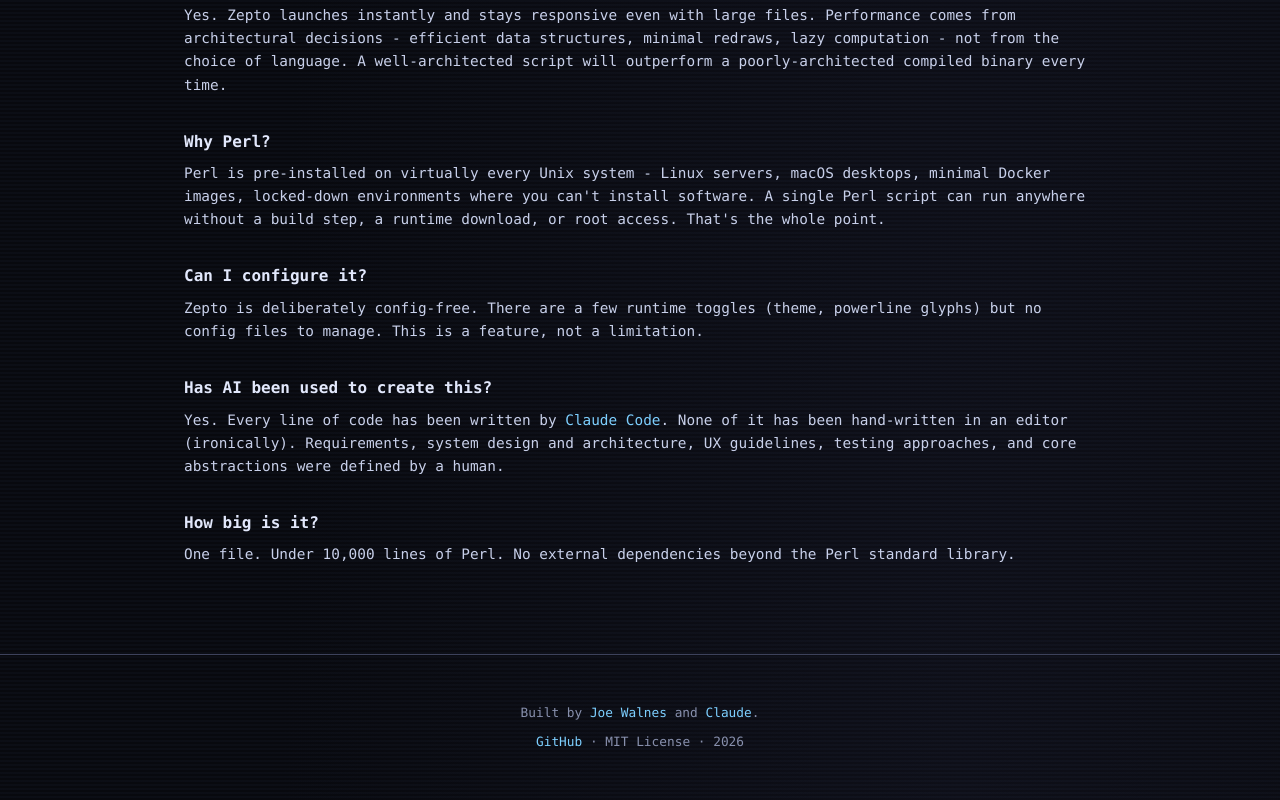
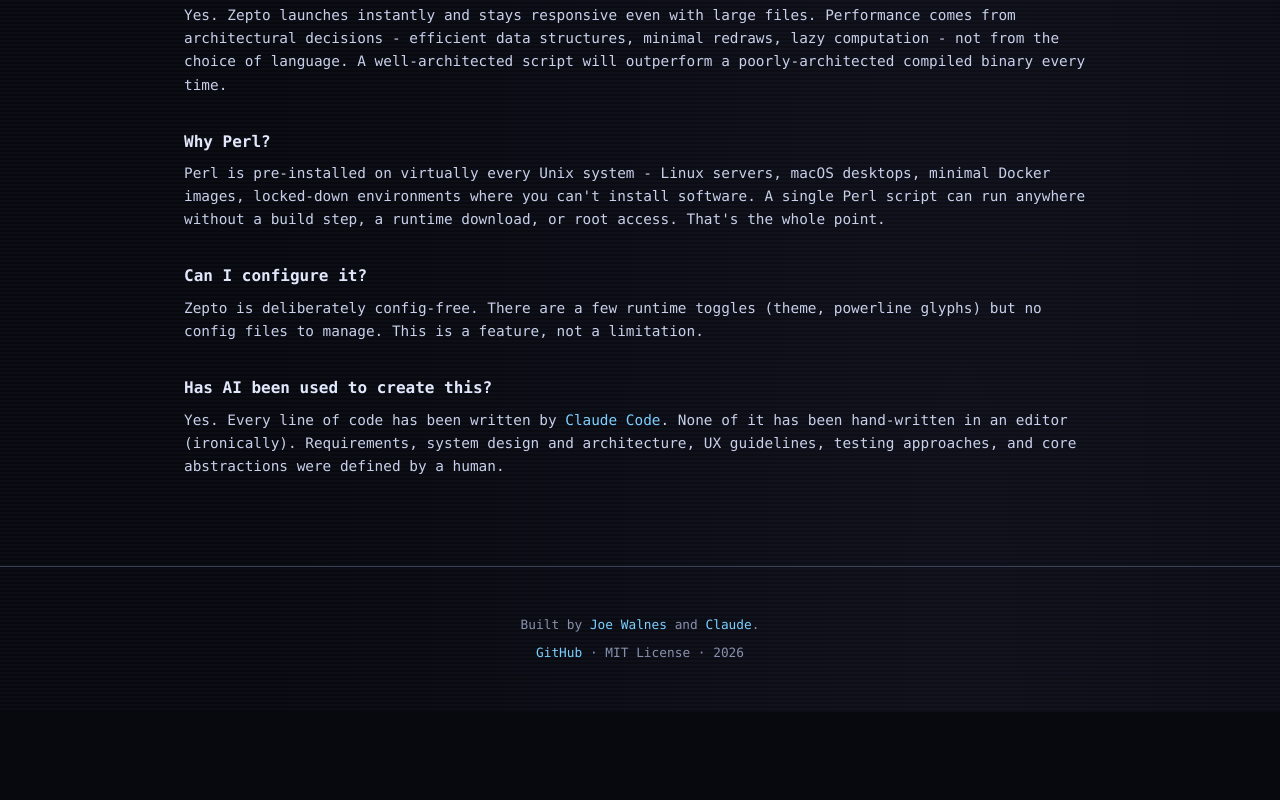
Before and after one commit to joewalnes/zepto, a plain HTML site: page website/src/index.html in a window 1280 px wide. Shown: the part 5167-5967 px from the top of the page. After the commit the page ends 5879 px from the top, so only its background shows below. Drawn offline with Linux system fonts and the light colour scheme.

Commit message:
Remove "How big is it?" FAQ section
Committed-By-Agent: claude

```diff
--- a/website/src/index.html
+++ b/website/src/index.html
@@ -517,11 +517,6 @@
             abstractions were defined by a human.
         </p>
 
-        <h3>How big is it?</h3>
-        <p>
-            One file. Under 10,000 lines of Perl. No external dependencies
-            beyond the Perl standard library.
-        </p>
     </div>
 </section>
 
```
